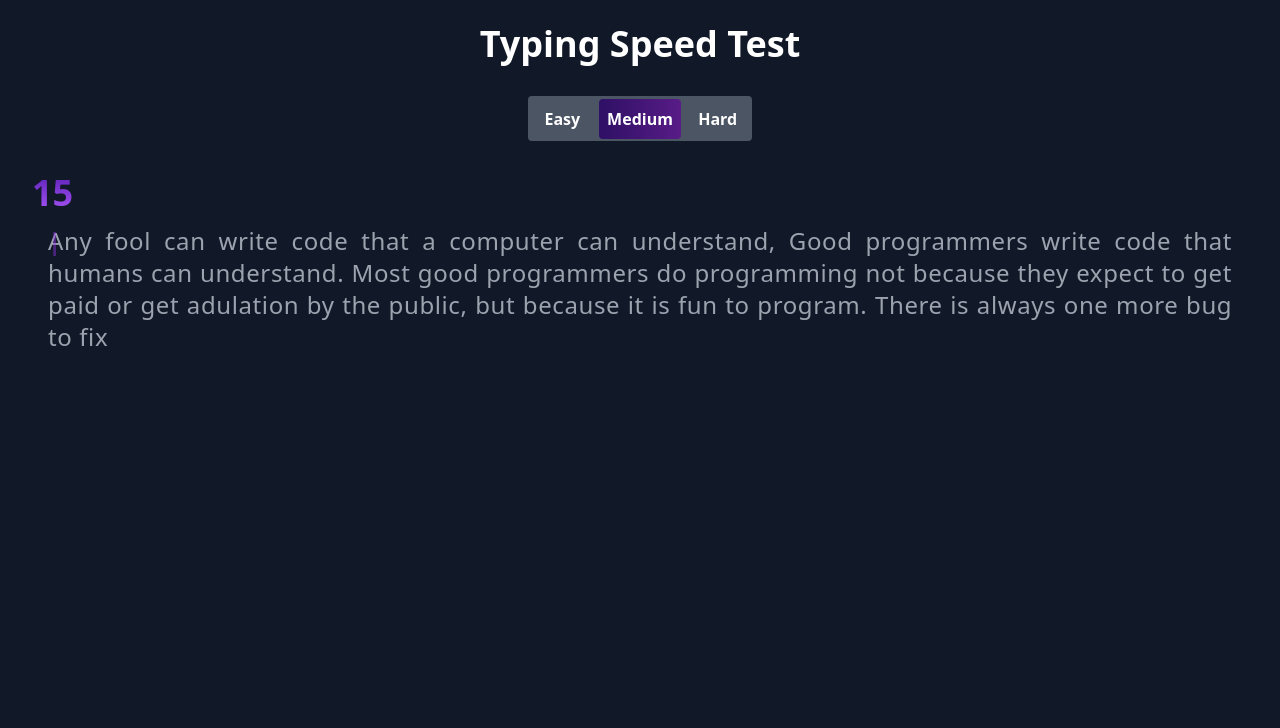
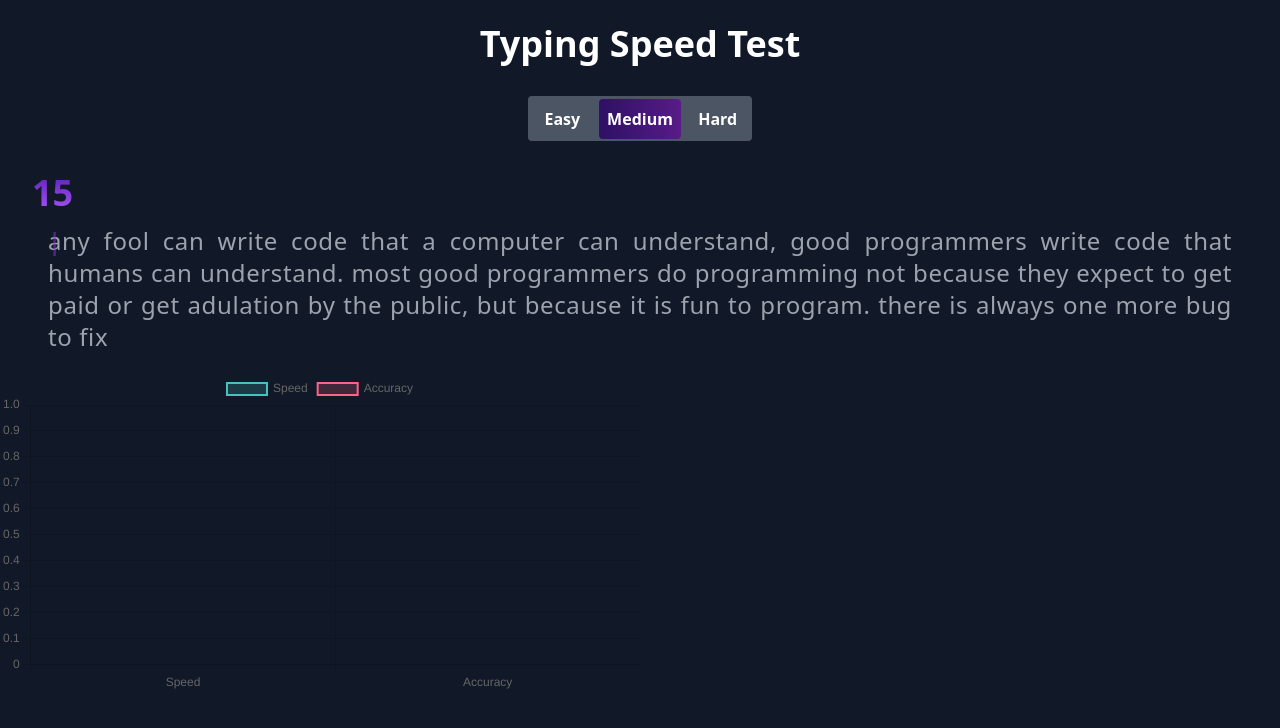
Before and after one commit to oussamaroui/SpeedKey, a React (Vite) app: page / in a window 1280 px wide. Shown: the top 728 px of the page. Built offline with nearby package versions, Linux system fonts and the light colour scheme.

Commit message:
add some charts

```diff
--- a/package.json
+++ b/package.json
@@ -9,7 +9,11 @@
     "preview": "vite preview"
   },
   "dependencies": {
+    "chart.js": "^4.4.1",
+    "chartjs-adapter-date-fns": "^3.0.0",
     "react": "^18.2.0",
+    "react-chartjs-2": "^5.2.0",
+    "react-circular-progressbar": "^2.1.0",
     "react-dom": "^18.2.0",
     "react-router-dom": "^6.14.1",
     "react-simple-typewriter": "^5.0.1"
--- /dev/null
+++ b/src/components/Accuracy.jsx
@@ -0,0 +1,25 @@
+import React from 'react';
+import { CircularProgressbar, buildStyles } from 'react-circular-progressbar';
+import 'react-circular-progressbar/dist/styles.css';
+
+const Accuracy = ({ accuracy }) => {
+    return (
+        <div style={{ width: '100px', margin: 'auto' }}>
+            <CircularProgressbar
+                value={accuracy}
+                text={`${accuracy}%`}
+                styles={buildStyles({
+                    rotation: 0.25,
+                    strokeLinecap: 'butt',
+                    textSize: '16px',
+                    pathTransitionDuration: 0.5,
+                    textColor: '#4CAF50',
+                    trailColor: '#d6d6d6',
+                    backgroundColor: '#3e98c7',
+                })}
+            />
+        </div>
+    );
+};
+
+export default Accuracy;
--- a/src/components/SpeedKey.jsx
+++ b/src/components/SpeedKey.jsx
@@ -1,20 +1,20 @@
 import { useState, useEffect, useRef } from 'react';
 import Texts from './Texts.json'
+import TypingStatsChart from './TypingStatsChart';
 
 const SpeedKey = () => {
     const [input, setInput] = useState('');
     const [startTime, setStartTime] = useState(15);
     const [showResult, setShowResult] = useState(false);
+    const [totalTypedCharacters, setTotalTypedCharacters] = useState(0);
     const [level, setLevel] = useState(1);
-    const [correctCaracters, setCorrectCaracters] = useState(0);
-    const [totalTypedCharacters, setTotalTypedCharacters] = useState(0);
     const buttonsLevel = ['Easy', 'Medium', 'Hard'];
     const timerIdRef = useRef();
     const inpt = useRef();
+    let correctCharacters = 0;
 
     useEffect(() => {
-
-        if (inpt.current.value != '') {
+        if (inpt.current.value.length > 0) {
             timerIdRef.current = setTimeout(() => {
                 setStartTime((prevTime) => prevTime - 1);
             }, 1000);
@@ -22,8 +22,8 @@ const SpeedKey = () => {
                 clearTimeout(timerIdRef.current);
             };
         }
+    }, [inpt.current, startTime]);
 
-    }, [inpt.current, startTime]);
 
     useEffect(() => {
         if (startTime === 0) {
@@ -34,10 +34,10 @@ const SpeedKey = () => {
 
     const handleInputChange = (e) => {
         setInput(e.target.value);
-
-        if (e.target.value[e.target.value.length - 1] !== ' ') {
-            setTotalTypedCharacters(totalTypedCharacters + 1)
-            console.log(totalTypedCharacters);
+        if (e.nativeEvent.inputType !== 'deleteContentBackward') {
+            if (e.target.value[e.target.value.length - 1] !== ' ') {
+                setTotalTypedCharacters(totalTypedCharacters + 1);
+            }
         }
     };
 
@@ -46,7 +46,6 @@ const SpeedKey = () => {
             .trim()
             .split(/\s+/)
             .filter((word, index) => word === Texts[level].split(/\s+/)[index]);
-
         const typingSpeed = Math.round((correctWords.length / 30) * 60);
         return typingSpeed;
     };
@@ -62,8 +61,9 @@ const SpeedKey = () => {
             if (index < userInputArray.length) {
                 if (userInputArray[index] === letter) {
                     color = 'text-green-600';
-                    // setCorrectCaracters(correctCaracters + 1) ///////////////////
-                    // console.log(correctCaracters);
+                    if (letter != ' ') {
+                        correctCharacters++
+                    }
                 } else {
                     color = 'text-red-500';
                 }
@@ -88,9 +88,11 @@ const SpeedKey = () => {
         return coloredText;
     }
 
-    const getLevel = (l) => {
-        setLevel(l)
+    const getLevel = (lvl) => {
+        setLevel(lvl);
+        inpt.current.focus();
     }
+
 
     return (
         <section className="min-h-screen bg-gray-900 py-6 ">
@@ -105,12 +107,17 @@ const SpeedKey = () => {
             </div>
             <p className="text-4xl font-bold my-3 text-transparent bg-clip-text bg-gradient-to-b from-violet-800 to-purple-500 ml-8">{startTime}</p>
             <p className='text-2xl text-justify m-auto mx-12 tracking-wide'>{renderColoredText()}</p>
-            {showResult && (
-                <div className="mt-5">
-                    <p className="text-2xl text-white font-bold">
-                        Your Typing Speed is: {calculateTypingSpeed()} wpm
-                    </p>
-                </div>
+            {'showResult' && (
+                // <div className="text-2xl text-white font-bold mt-5">
+                //     <p>
+                //         Your Typing Speed is: <span className='text-transparent bg-clip-text bg-gradient-to-b from-violet-800 to-purple-500'>{calculateTypingSpeed()}</span> WPM
+                //         <span className='text-sm opacity-75 font-normal'> (Words Per Minute)</span>
+                //     </p>
+                //     <p>
+                //         Your Accuracy is: <span className='text-transparent bg-clip-text bg-gradient-to-b from-violet-800 to-purple-500'>{Math.floor(correctCharacters / totalTypedCharacters * 100)}%</span>
+                //     </p>
+                // </div>
+                <TypingStatsChart typingSpeed={calculateTypingSpeed()} accuracy={Math.floor(correctCharacters / totalTypedCharacters * 100)} />
             )}
             <textarea
                 onChange={handleInputChange}
--- a/src/components/Texts.json
+++ b/src/components/Texts.json
@@ -1,5 +1,5 @@
 [
-    "As the sun dipped below the horizon, its warm hues painted the sky. Birds sang their evening lullabies, creating a serene atmosphere. Nature is beauty never fails to evoke profound tranquility and joy",
-    "Any fool can write code that a computer can understand, Good programmers write code that humans can understand. Most good programmers do programming not because they expect to get paid or get adulation by the public, but because it is fun to program. There is always one more bug to fix",
-    "Cryptocurrency transactions are decentralized and pseudonymous. Blockchain, the underlying technology, ensures security. Deciphering cryptographic keys demands precision. The volatile market adds complexity. Typing fluency here is akin to mastering a digital symphony"
+    "as the sun dipped below the horizon, its warm hues painted the sky. birds sang their evening lullabies, creating a serene atmosphere. nature is beauty never fails to evoke profound tranquility and joy",
+    "any fool can write code that a computer can understand, good programmers write code that humans can understand. most good programmers do programming not because they expect to get paid or get adulation by the public, but because it is fun to program. there is always one more bug to fix",
+    "cryptocurrency transactions are decentralized and pseudonymous. blockchain, the underlying technology, ensures security. deciphering cryptographic keys demands precision. the volatile market adds complexity. typing fluency here is akin to mastering a digital symphony"
 ]
--- /dev/null
+++ b/src/components/TypingStatsChart.jsx
@@ -0,0 +1,44 @@
+import React from 'react';
+import { Bar } from 'react-chartjs-2';
+import { registerables } from 'chart.js';
+import { Chart } from 'chart.js';
+
+Chart.register(...registerables);
+
+const TypingStatsChart = ({ typingSpeed, accuracy }) => {
+    const data = {
+        labels: ['Speed', 'Accuracy'],
+        datasets: [
+            {
+                label: 'Speed',
+                data: [typingSpeed],
+                backgroundColor: ['rgba(75,192,192,0.2)'],
+                borderColor: ['rgba(75,192,192,1)'],
+                borderWidth: 2,
+            },
+            {
+                label: 'Accuracy',
+                data: [accuracy],
+                backgroundColor: ['rgba(255,99,132,0.2)'],
+                borderColor: ['rgba(255,99,132,1)'],
+                borderWidth: 2,
+            },
+        ],
+    };
+
+    const options = {
+        scales: {
+            y: {
+                beginAtZero: true,
+            },
+        },
+    };
+
+    return (
+        <div className="mt-5 w-6/12">
+            <Bar data={data} options={options} />
+        </div>
+    );
+};
+
+export default TypingStatsChart;
```
Also changed, not shown: 1 other file (tests, documents, lock files or other folders).
